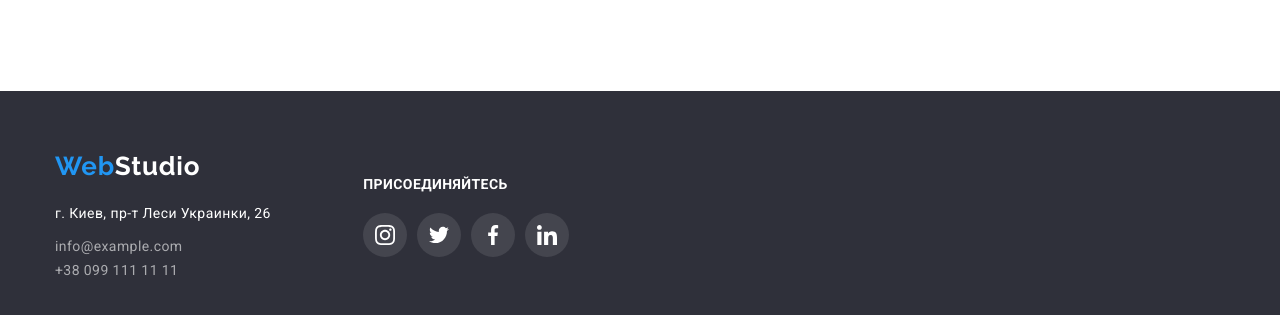
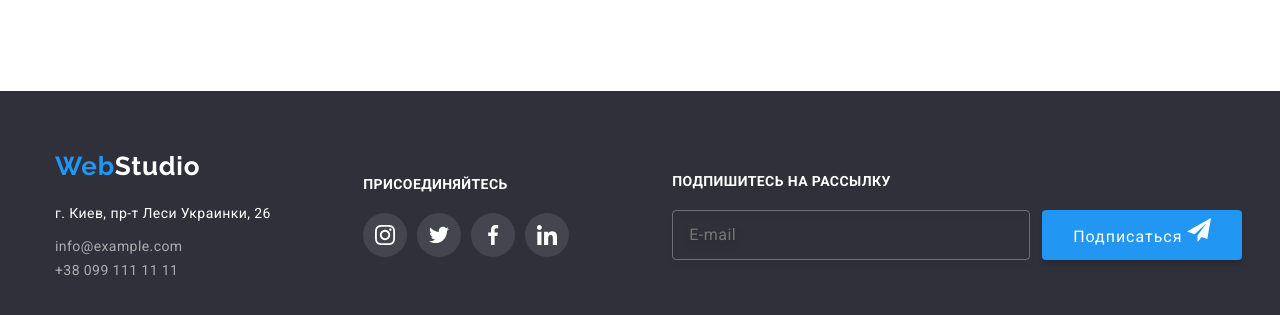
Before and after one commit to NadiaEismont/goit-markup-hw-06, a plain HTML site: page index.html in a window 1280 px wide. Shown: the part 2584-2899 px from the top of the page. Drawn offline with nearby package versions, Linux system fonts and the light colour scheme.

Commit message:
Update index.html

```diff
--- a/index.html
+++ b/index.html
@@ -76,7 +76,7 @@
         <div class="backdrop is-hidden" data-modal>
           <div class="modal">
             <form class="form js-speaker-form">
-              <h2 class="accost">Оставьте свои данные, мы вам перезвоним</h2>
+              <b class="accost">Оставьте свои данные, мы вам перезвоним</b>
               <div class="form-field">
                 <label for="name">Имя</label>
                 <svg width="12" height="12">
@@ -442,6 +442,21 @@
             </li>
           </ul>
         </div>
+        <div class="subscribe">
+          <h3 class="join subscribe-title">Подпишитесь на рассылку</h3>
+          <form class="footer-form">
+            <label class="footer-label"
+              ><input type="email" name="email-footer" placeholder="E-mail"
+            /></label>
+
+            <button type="submit" class="subscribe-button">
+              Подписаться
+              <svg class="icon-footer" width="24" height="24">
+                <use href="./icons/sprite.svg#icon-icon-send"></use>
+              </svg>
+            </button>
+          </form>
+        </div>
       </div>
     </footer>
     <script src="./js/modal.js"></script>
```
